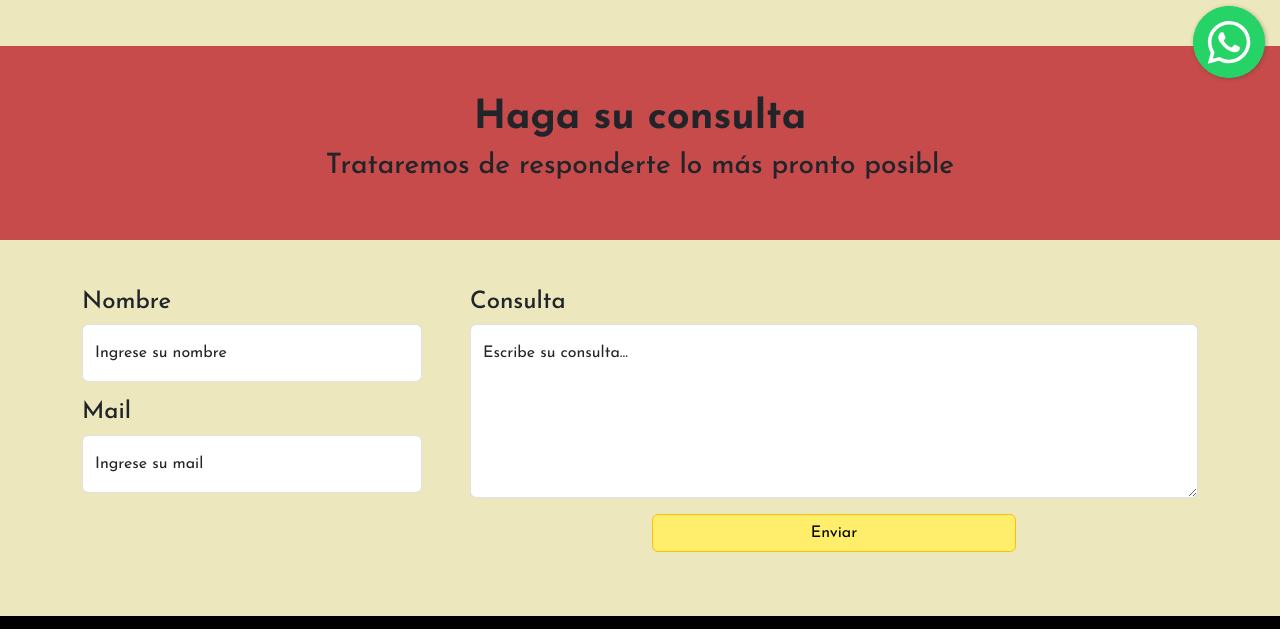
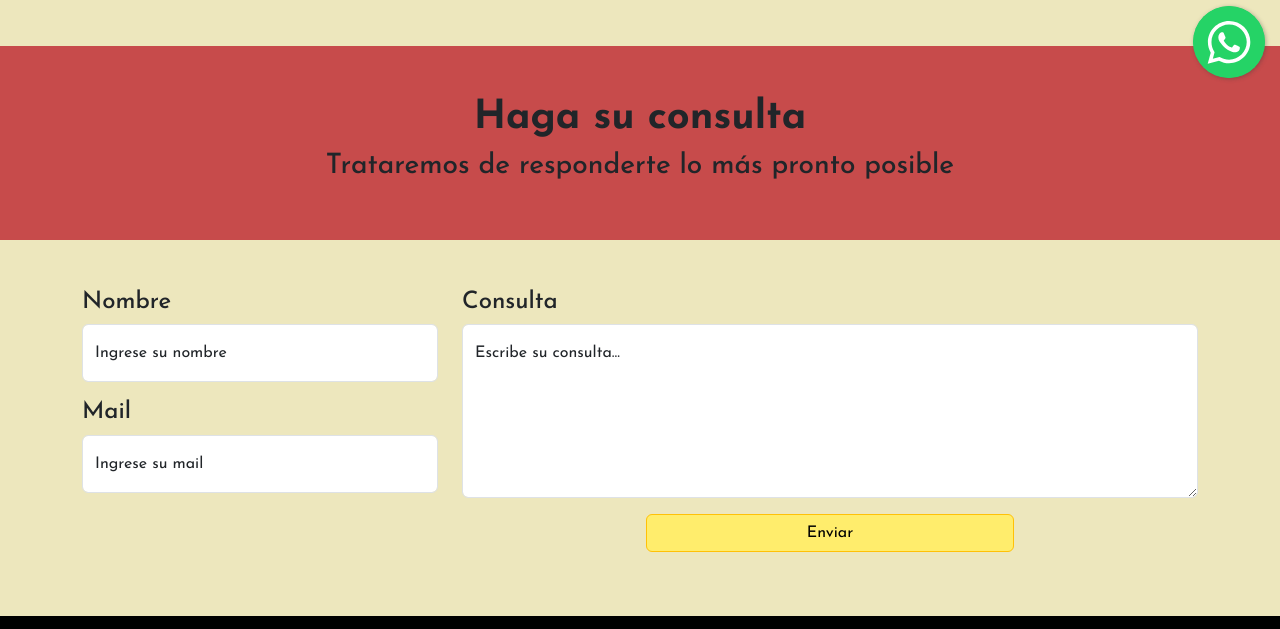
Before and after one commit to GeisterFox/For-Pets-Proyecto-Final, a plain HTML site: page FAQ.html in a window 1280 px wide. Shown: the part 707-1336 px from the top of the page. Drawn offline with nearby package versions, Linux system fonts and the light colour scheme.

Commit message:
FAQ.html

```diff
--- a/FAQ.html
+++ b/FAQ.html
@@ -138,7 +138,7 @@
 		<p class="text-center h3">Trataremos de responderte lo más pronto posible</p>
 	</div>
 	<div class="container pt-5">
-		<div class="row gx-5">
+		<div class="row">
 			<div class="col-lg-4 order-lg-1">
 				<h4>Nombre</h4>
 				<div class="form-floating mb-3">
```
